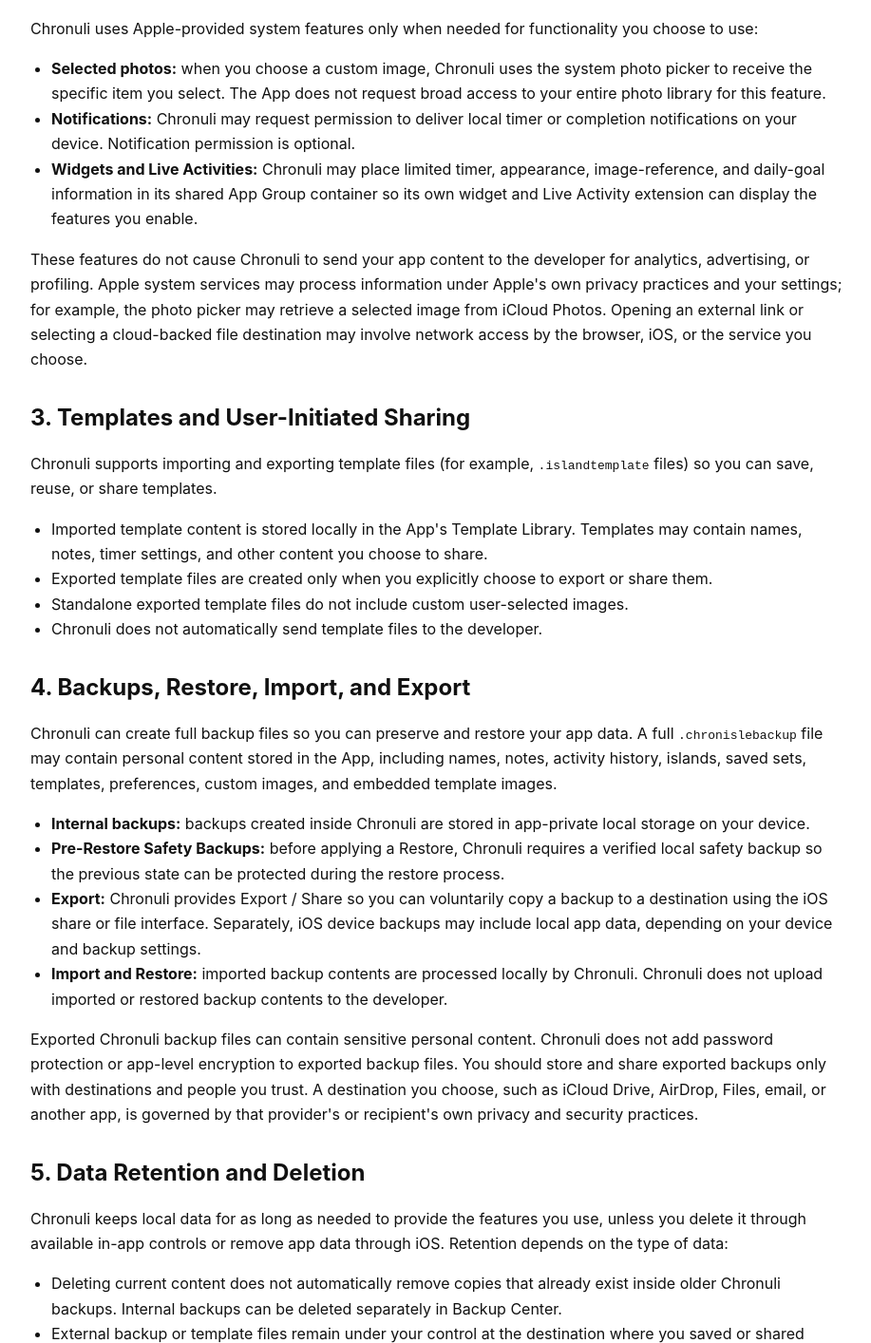
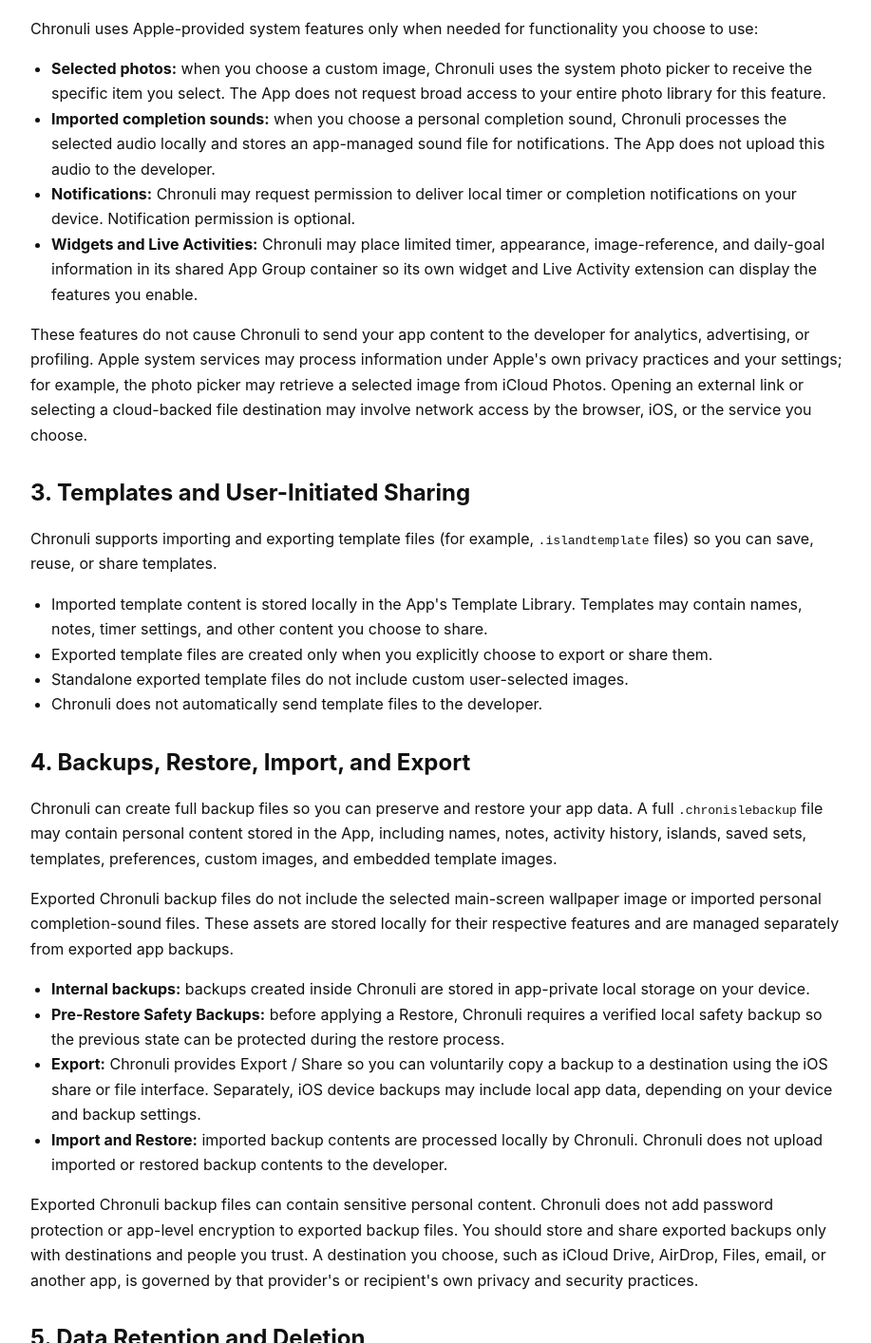
Before and after one commit to Chronisle/chronisle-privacy, a plain HTML site: page privacy-policy.html in a window 1280 px wide. Shown: the part 691-2105 px from the top of the page at 95% size, without its empty margins (178-1095 px from the left). Drawn offline with Linux system fonts and the light colour scheme.

Commit message:
docs: clarify local completion sounds and backup exclusions

```diff
--- a/privacy-policy.html
+++ b/privacy-policy.html
@@ -33,7 +33,7 @@
 </head>
 <body>
   <h1>Privacy Policy for Chronuli</h1>
-  <p><strong>Last updated:</strong> 21 November 2026</p>
+  <p><strong>Last updated:</strong> 28 November 2026</p>
 
   <p>
     Chronuli ("the App") is developed and provided by the individual developer Achillefs Kalathas
@@ -73,6 +73,11 @@
       entire photo library for this feature.
     </li>
     <li>
+      <strong>Imported completion sounds:</strong> when you choose a personal completion sound,
+      Chronuli processes the selected audio locally and stores an app-managed sound file for
+      notifications. The App does not upload this audio to the developer.
+    </li>
+    <li>
       <strong>Notifications:</strong> Chronuli may request permission to deliver local timer or
       completion notifications on your device. Notification permission is optional.
     </li>
@@ -109,6 +114,12 @@
     <code>.chronislebackup</code> file may contain personal content stored in the App, including names,
     notes, activity history, islands, saved sets, templates, preferences, custom images, and embedded
     template images.
+  </p>
+
+  <p>
+    Exported Chronuli backup files do not include the selected main-screen wallpaper image
+    or imported personal completion-sound files. These assets are stored locally for their
+    respective features and are managed separately from exported app backups.
   </p>
 
   <ul>
```
